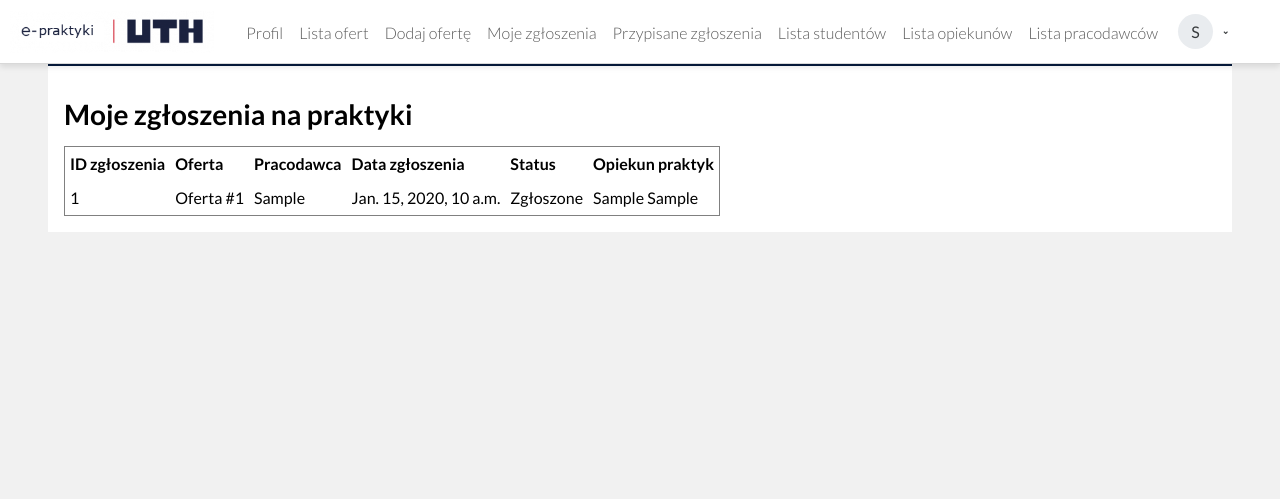
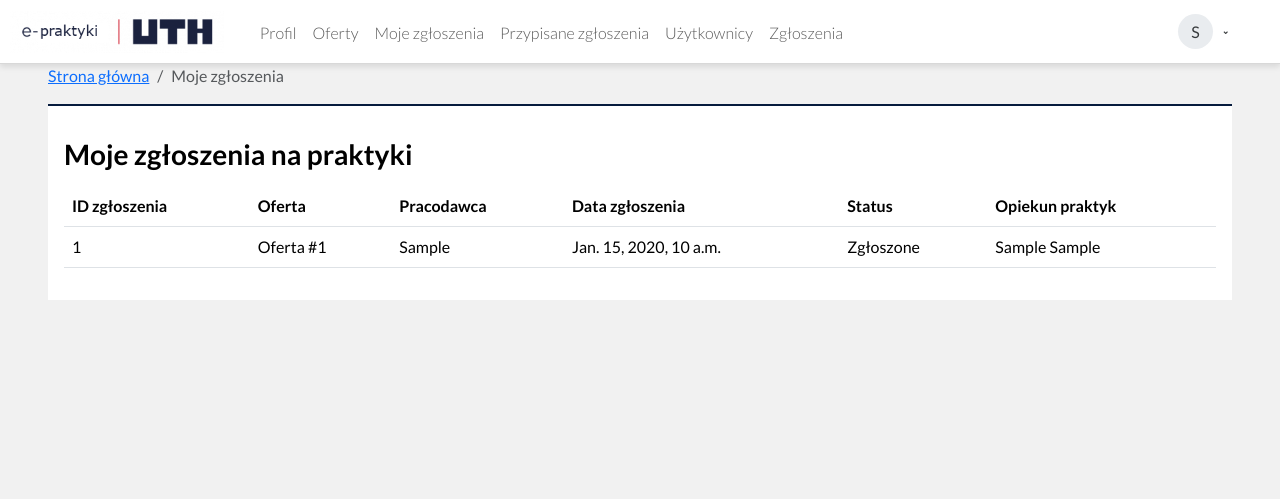
Before and after one commit to KacperBenc/testpraktyki, a Django app: page /zgloszenia/moje/ in a window 1280 px wide. Shown: the top 499 px of the page. Run offline with Django 5.2, Linux system fonts and the light colour scheme; a user stored in the database is signed in; tables that the repository leaves empty hold one stand-in row (values such as "Sample post"); some libraries are stand-ins or nearby versions; some web fonts are replaced.

Commit message:
Standaryzuje breadcrumb na wszystkich podstronach

```diff
--- a/aplikacjaTest/management/commands/seed_app_praktyki.py
+++ b/aplikacjaTest/management/commands/seed_app_praktyki.py
@@ -94,8 +94,7 @@ class Command(BaseCommand):
                     group = Group.objects.get(name=group_name)
                     dj_user.groups.add(group)
                 except Group.DoesNotExist:
-                    # jeśli grupy nie ma, możesz ją utworzyć albo zostawić bez roli
-                    pass
+                    print(f"Brak grupy {group_name}.")
 
             uzytkownik, _ = Uzytkownik.objects.get_or_create(
                 login=login,
--- a/aplikacjaTest/templates/base.html
+++ b/aplikacjaTest/templates/base.html
@@ -59,15 +59,15 @@
                             <a class="nav-link" href="{% url 'profil' user.pk %}">Profil</a>
                           </li>
                           <li class="nav-item">
-                            <a class="nav-link" href="{% url 'lista_ofert' %}">Lista ofert</a>
+                            <a class="nav-link" href="{% url 'lista_ofert' %}">Oferty</a>
                           </li>
 
                           <!-- student, pracodawca, pracownikBK: dodaj ofertę -->
-                          {% if perms.aplikacjaTest.add_offer_portal %}
-                          <li class="nav-item">
-                            <a class="nav-link" href="{% url 'dodaj_oferte' %}">Dodaj ofertę</a>
-                          </li>
-                          {% endif %}
+<!--                          {% if perms.aplikacjaTest.add_offer_portal %}-->
+<!--                          <li class="nav-item">-->
+<!--                            <a class="nav-link" href="{% url 'dodaj_oferte' %}">Dodaj ofertę</a>-->
+<!--                          </li>-->
+<!--                          {% endif %}-->
 
                           <!-- student: moje zgłoszenia -->
                           {% if perms.aplikacjaTest.view_own_applications %}
@@ -86,20 +86,14 @@
                           <!-- pracownikBK: listy użytkowników -->
                           {% if perms.aplikacjaTest.view_students %}
                           <li class="nav-item">
-                            <a class="nav-link" href="{% url 'przegladajUzytkownikow' %}">Lista studentów</a>
+                            <a class="nav-link" href="{% url 'przegladajUzytkownikow' %}">Użytkownicy</a>
                           </li>
                           {% endif %}
                           {% if perms.aplikacjaTest.view_tutors %}
                           <li class="nav-item">
-                            <a class="nav-link" href="{% url 'przegladajUzytkownikow' %}">Lista opiekunów</a>
+                            <a class="nav-link" href="{% url 'bk_zgloszenia_lista' %}">Zgłoszenia</a>
                           </li>
                           {% endif %}
-                          {% if perms.aplikacjaTest.view_employers %}
-                          <li class="nav-item">
-                            <a class="nav-link" href="{% url 'przegladajUzytkownikow' %}">Lista pracodawców</a>
-                          </li>
-                          {% endif %}
-
                         {% endif %}
                       </ul>
 
--- a/aplikacjaTest/templates/zgloszenie/zgloszenie_lista_student.html
+++ b/aplikacjaTest/templates/zgloszenie/zgloszenie_lista_student.html
@@ -1,10 +1,19 @@
 {% extends "base.html" %}
+
+{% block breadcrumb %}
+<nav aria-label="breadcrumb">
+  <ol class="breadcrumb">
+       <li class="breadcrumb-item"><a href="{% url 'home' %}">Strona główna</a></li>
+       <li class="breadcrumb-item active" aria-current="page">Moje zgłoszenia</li>
+  </ol>
+</nav>
+{% endblock breadcrumb %}
 
 {% block content %}
     <h1>Moje zgłoszenia na praktyki</h1>
 
     {% if zgloszenia %}
-        <table border="1" cellpadding="5" cellspacing="0">
+        <table class="table">
             <thead>
                 <tr>
                     <th>ID zgłoszenia</th>
```
Also changed, not shown: aplikacjaTest/templates/bk/zgloszenia_lista.html (+10 -1 lines), aplikacjaTest/templates/home.html (+8 -5 lines), aplikacjaTest/templates/oferta/oferta_lista.html (+16 -3 lines), aplikacjaTest/templates/uzytkownik/profil.html (+9 -0 lines), aplikacjaTest/templates/zgloszenie/przypisane_zgloszenia_lista.html (+9 -0 lines).
